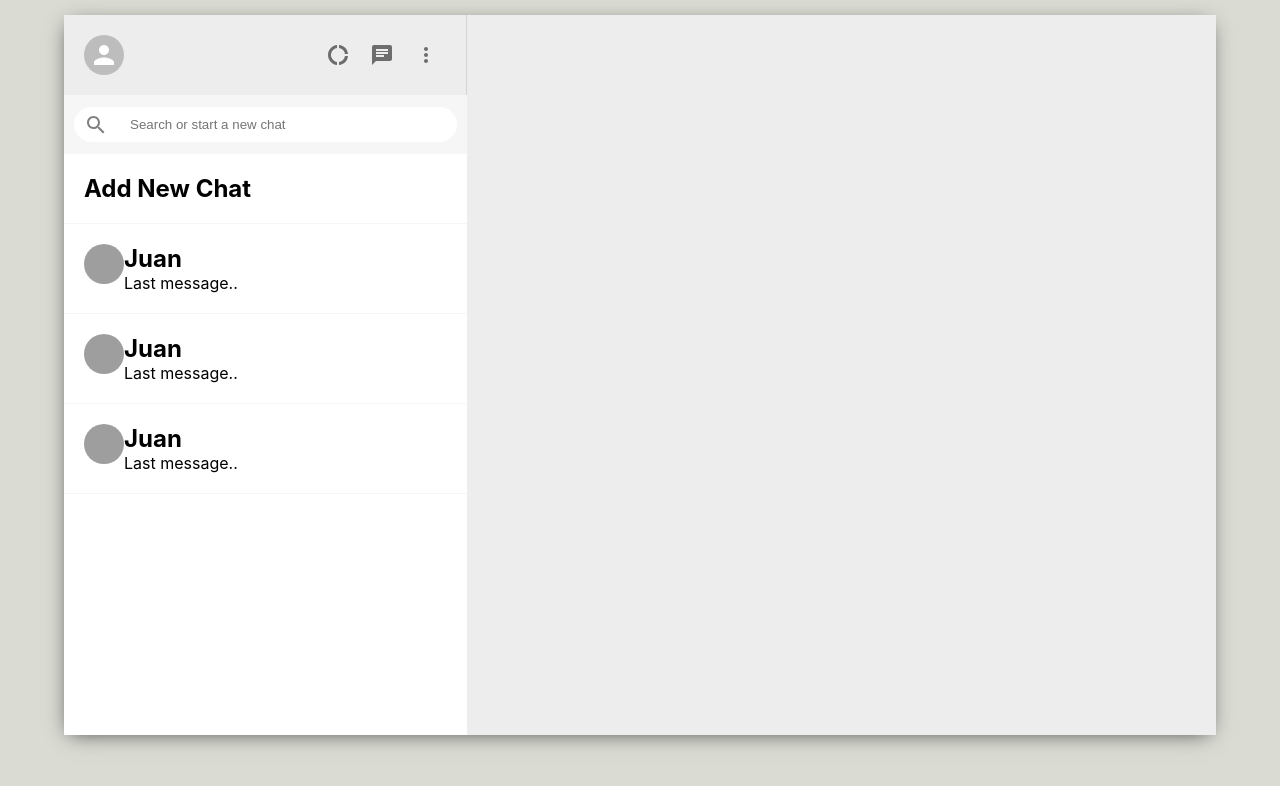
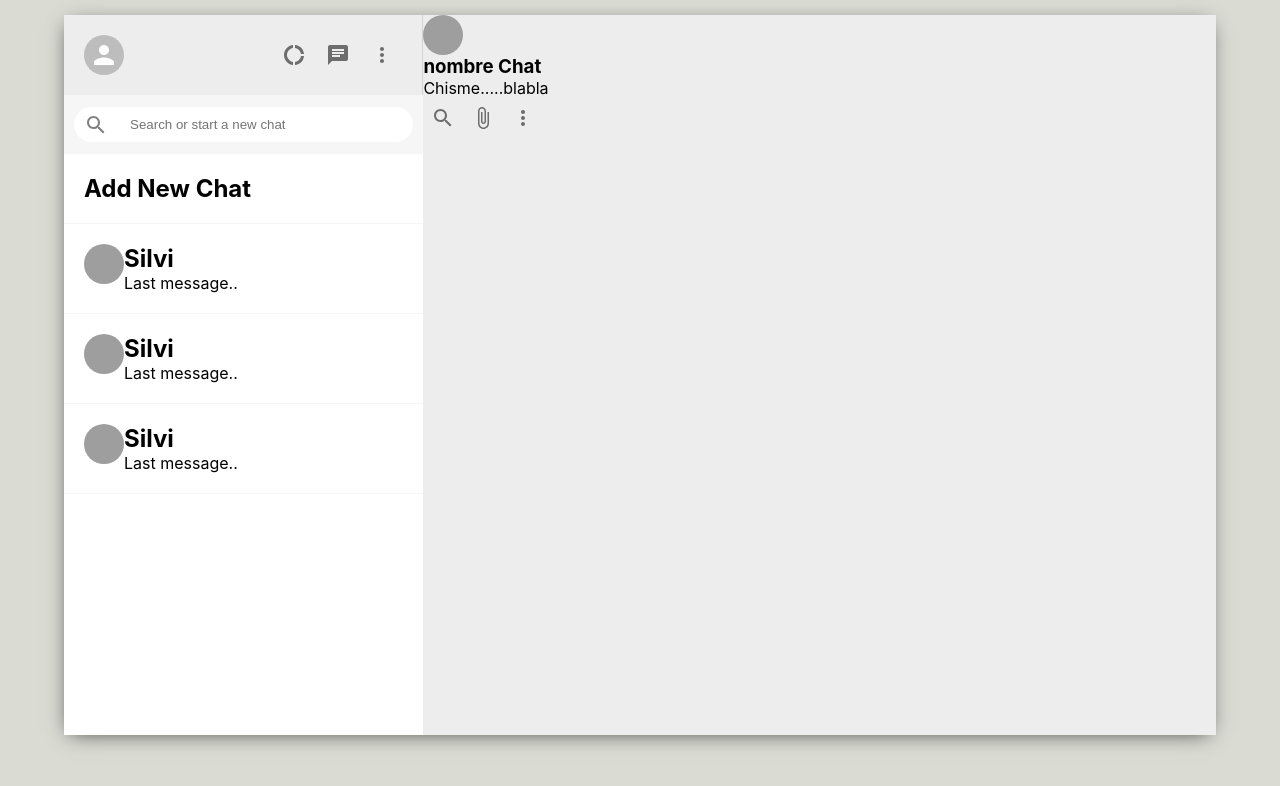
Before and after one commit to cama0047/WhatsappClone, a React (Create React App) app: page / in a window 1280 px wide. Shown: the top 786 px of the page. Built offline with nearby package versions, Linux system fonts and the light colour scheme; grey boxes are pictures that could not be loaded.

Commit message:
adding chat header

```diff
--- a/src/App.js
+++ b/src/App.js
@@ -1,6 +1,7 @@
 
 import './App.css';
 import Sidebar from './components/Sidebar';
+import Chat from './components/Chat';
 
 function App() {
   return (
@@ -11,6 +12,7 @@ function App() {
 <Sidebar/>
 
 {/* Body */}
+<Chat/>
 
 
       </div>
--- /dev/null
+++ b/src/components/Chat.css
@@ -0,0 +1,3 @@
+.chat{
+    flex: 0.65;
+}
--- /dev/null
+++ b/src/components/Chat.js
@@ -0,0 +1,41 @@
+import { AttachFile, MoreVert, SearchOutlined } from "@material-ui/icons";
+import { Avatar, IconButton } from "@mui/material";
+import React, { useState, useEffect } from "react";
+import "./Chat.css";
+
+function Chat() {
+  // Seed will have a random number
+  const [seed, setSeed] = useState("");
+
+  useEffect(() => {
+    //Set the seed to a random number and without decimals
+    setSeed(Math.floor(Math.random() * 1000));
+  }, []);
+
+  return (
+    <div className="Chat">
+      <div className="chat__header">
+        <Avatar src={`https://avatars.dicebear.com/api/personas/${seed}.svg`} />
+        <div className="chat__headerInfo">
+          <h3>nombre Chat</h3>
+          <p>Chisme.....blabla</p>
+        </div>
+        <div className="chet__headerRight">
+          <IconButton>
+            <SearchOutlined />
+          </IconButton>
+          <IconButton>
+            <AttachFile />
+          </IconButton>
+          <IconButton>
+            <MoreVert />
+          </IconButton>
+        </div>
+      </div>
+      <div className="chat__body"></div>
+      <div className="chat__footer"></div>
+    </div>
+  );
+}
+
+export default Chat;
--- a/src/components/SidebarChat.js
+++ b/src/components/SidebarChat.js
@@ -1,16 +1,15 @@
-import { Avatar } from '@mui/material';
-import React,{useState,useEffect} from 'react'
+import { Avatar } from "@mui/material";
+import React, { useState, useEffect } from "react";
 import "./SidebarChat.css";
 
-const SidebarChat = ({addNewChat})=> {
+const SidebarChat = ({ addNewChat }) => {
   // Seed will have a random number
-    const [seed, setSeed] = useState('')
-
+  const [seed, setSeed] = useState("");
 
   useEffect(() => {
     //Set the seed to a random number and without decimals
-       setSeed(Math.floor(Math.random()*1000));
-    }, [])
+    setSeed(Math.floor(Math.random() * 1000));
+  }, []);
 
   const createChat = () => {
     const roomName = prompt("please enter a name for the new chat ");
@@ -18,6 +17,7 @@ const SidebarChat = ({addNewChat})=> {
     if (roomName) {
       //do something
       // Hint: Create chat
+
     }
   };
 
@@ -25,16 +25,15 @@ const SidebarChat = ({addNewChat})=> {
     <div className="sidebarChat">
       <Avatar src={`https://avatars.dicebear.com/api/personas/${seed}.svg`} />
       <div className="sidebar__info">
-          <h2>Juan</h2>
+        <h2>Silvi</h2>
         <p>Last message..</p>
       </div>
     </div>
-    ) :(
+  ) : (
     <div onClick={createChat} className="sidebarChat">
       <h2>Add New Chat</h2>
     </div>
+  );
+};
 
-    );
-}
-
-export default SidebarChat
+export default SidebarChat;
```
Lines whose indentation alone changed are shown as unchanged.
